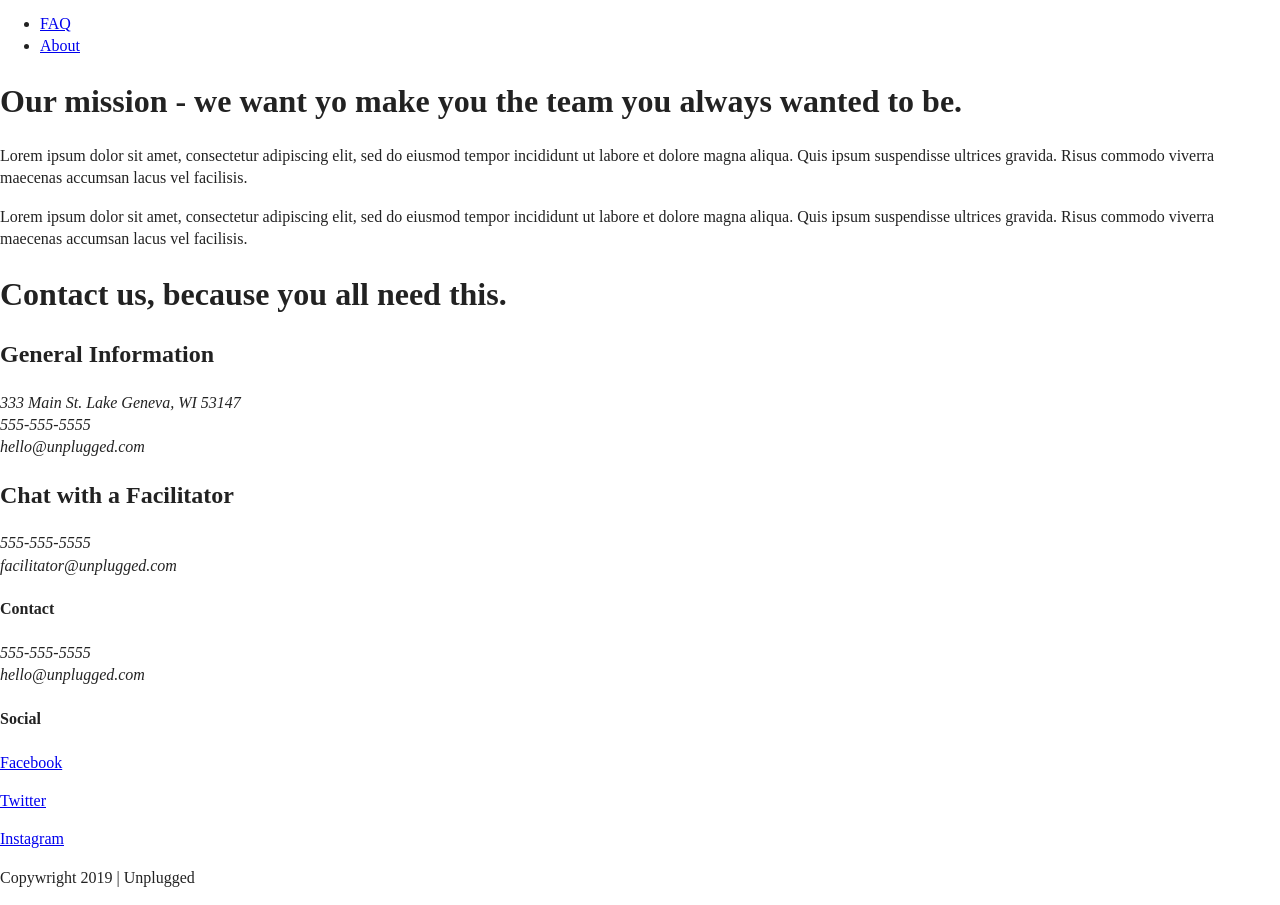
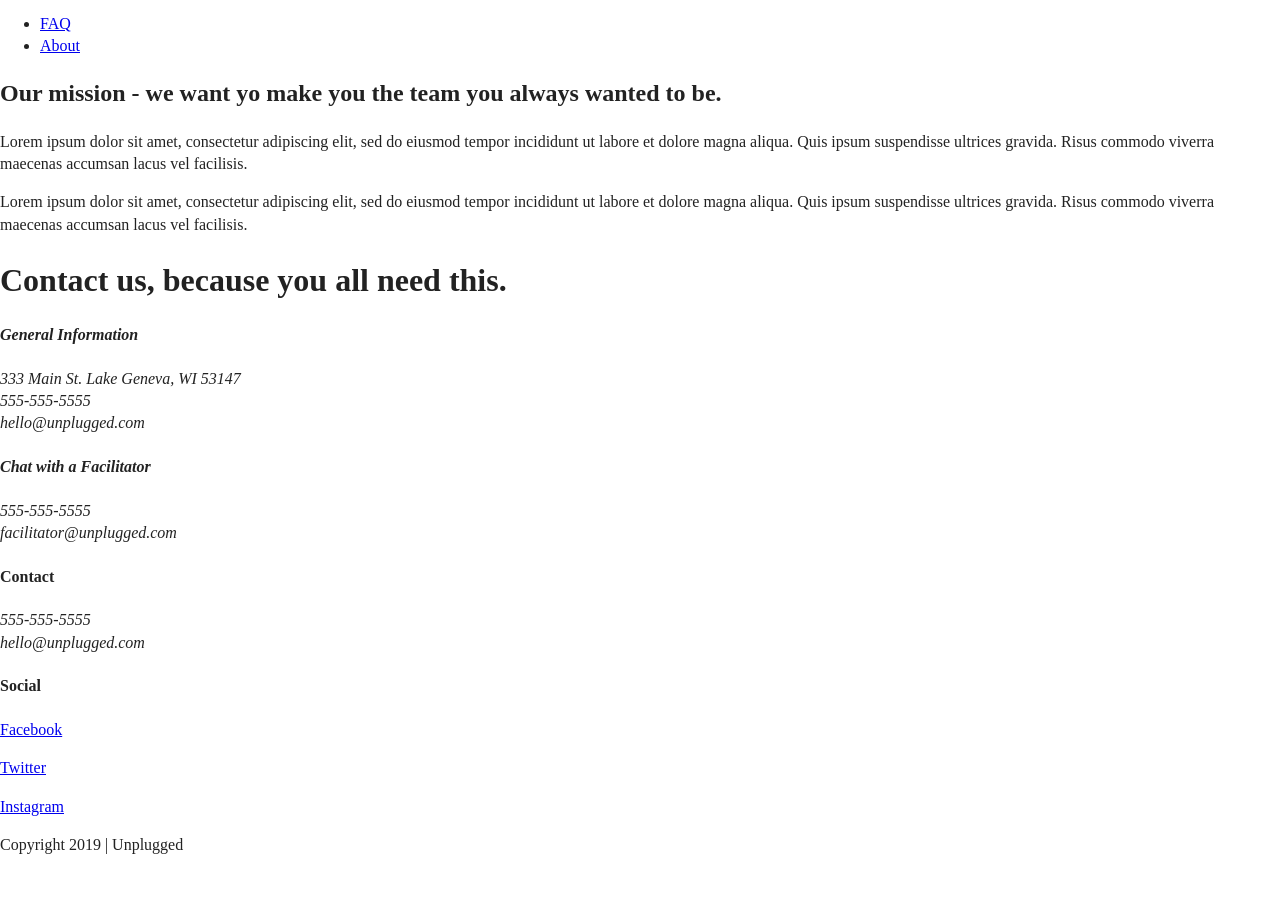
Before and after one commit to noellie-n/unplugged-retreat, a website: page about/index.html in a window 1280 px wide. Shown: the part 27-932 px from the top of the page. After the commit the page ends 900 px from the top, so only its background shows below. Drawn offline with Linux system fonts and the light colour scheme.

Commit message:
Fixed labels on About page (and Home page)

```diff
--- a/about/index.html
+++ b/about/index.html
@@ -32,7 +32,7 @@
       <div class="header-divider"></div>
       <nav>
         <ul>
-          <li><a href="faq/index.html" target="_blank">FAQ</a></li>
+          <li><a href="../faq/index.html" target="_blank">FAQ</a></li>
           <li><a href="about/index.html" target="_blank">About</a></li>
         </ul>
       </nav>
@@ -43,10 +43,14 @@
 
     <section class="mission">
       <div class="content-wrapper">
-        <h1>Our mission - we want yo make you the team you always wanted to be.</h1>
+        <h2>Our mission - we want yo make you the team you always wanted to be.</h2>
         <div class="mission-content">
-          <p>Lorem ipsum dolor sit amet, consectetur adipiscing elit, sed do eiusmod tempor incididunt ut labore et dolore magna aliqua. Quis ipsum suspendisse ultrices gravida. Risus commodo viverra maecenas accumsan lacus vel facilisis.</p>
-          <p>Lorem ipsum dolor sit amet, consectetur adipiscing elit, sed do eiusmod tempor incididunt ut labore et dolore magna aliqua. Quis ipsum suspendisse ultrices gravida. Risus commodo viverra maecenas accumsan lacus vel facilisis. </p>
+          <p>
+            Lorem ipsum dolor sit amet, consectetur adipiscing elit, sed do eiusmod tempor incididunt ut labore et dolore magna aliqua. Quis ipsum suspendisse ultrices gravida. Risus commodo viverra maecenas accumsan lacus vel facilisis.
+          </p>
+          <p>
+            Lorem ipsum dolor sit amet, consectetur adipiscing elit, sed do eiusmod tempor incididunt ut labore et dolore magna aliqua. Quis ipsum suspendisse ultrices gravida. Risus commodo viverra maecenas accumsan lacus vel facilisis.
+          </p>
         </div>  <!-- mission-content ends -->
       </div>  <!-- content-wrapper ends -->
     </section>
@@ -59,23 +63,23 @@
     <section class="contact-section">
       <div class="content-wrapper">
         <h1>Contact us, because you all need this.</h1>
-        <div class="col-1">
-          <h2>General Information</h2>
-          <address>
+        <address class="contant-content">
+          <div>
+            <h4>General Information</h4>
             <p>
               333 Main St. Lake Geneva, WI 53147 <br>
               555-555-5555<br>
               hello@unplugged.com
             </p>
-          </address>
-        </div>
-        <div class="col-2">
-          <h2>Chat with a Facilitator</h2>
-          <address>
-            555-555-5555<br>
-            facilitator@unplugged.com
-          </address>
-        </div>
+          </div>
+          <div>
+            <h4>Chat with a Facilitator</h4>
+            <p>
+              555-555-5555<br>
+              facilitator@unplugged.com
+            </p>
+          </div>
+        </address>
       </div>
     </section>
 
@@ -110,7 +114,7 @@
       </div> <!-- footer content ends -->
     </div> <!-- footer content-wrapper ends -->
     <div class="copywright">
-      <p>Copywright 2019 | Unplugged</p>
+      <p>Copyright 2019 | Unplugged</p>
     </div>
   </footer>
 
```
Also changed, not shown: index.html (+2 -2 lines).
